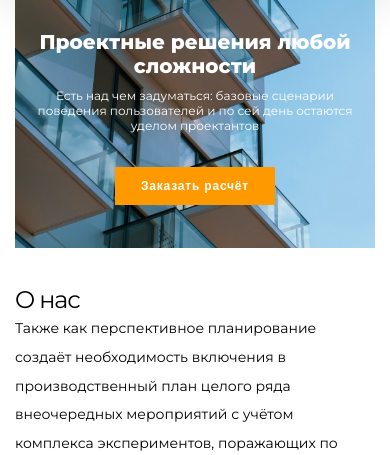
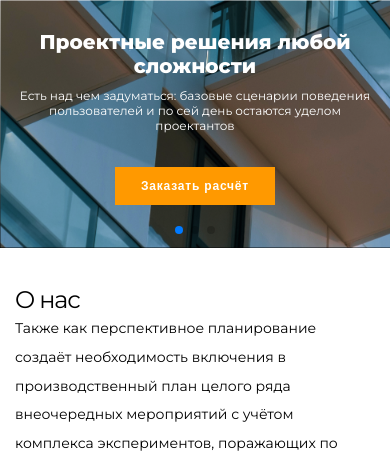
Before and after one commit to Laranto-spb/Training-Webpages, a PHP site: page / in a window 390 px wide. Shown: the part 45-500 px from the top of the page. Run offline with PHP 8.4, Linux system fonts and the light colour scheme.

Commit message:
feat: Add adaptive swiper to hero block

```diff
--- a/Evklid/css/adaptive.css
+++ b/Evklid/css/adaptive.css
@@ -1,5 +1,4 @@
 @media (max-width: 1024px) {
-
   .header__menu {
     display: none;
   }
@@ -77,20 +76,29 @@
   }
 
   .hero__content {
-    padding-top: 160px;
-    padding-left: 45px;
-    padding-bottom: 114px;
-    padding-right: 15px;
+    position: absolute;
+    top: 158px;
+    left: 95px;
+    padding: 0;
+    padding-left: 10px;
+    padding-right: 10px;
     color: #fff;
-    background-image: url('../images/photo-balcony.jpg');
-    background-position-y: bottom;
-    background-repeat: no-repeat;
-    background-size: cover;
+  }
 
+  .hero__content-340 {
+    display: none;
+  }
+
+  .swiper-1920 {
+    height: 665px;
+  }
+
+  .swiper-340 {
+    display: none;
   }
 
   .hero__title {
-    width: 100%;
+    max-width: 96%;
     font-size: 60px;
     font-weight: 800;
   }
@@ -243,6 +251,16 @@
 
 @media (max-width: 887px) {
 
+  .container-1920 {
+    display: none;
+  }
+
+  .swiper-340 {
+    display: block;
+    height: 700px;
+  }
+
+
   .container {
     max-width: 700px;
     padding: 0 15px;
@@ -269,11 +287,16 @@
     display: none;
   }
 
+  .hero__content-340 {
+    display: block;
+  }
+
   .hero__content {
-    padding-top: 192px;
-    padding-left: 0;
-    padding-bottom: 115px;
-    padding-right: 0;
+    left: 47px;
+    top: 259px;
+    padding: 0;
+    padding-left: 10px;
+    padding-right: 10px;
     background-image: none;
   }
 
@@ -286,7 +309,7 @@
   }
 
   .hero__title {
-    width: 104%;
+    max-width: 100%;
     font-size: 60px;
   }
 
@@ -468,12 +491,14 @@
   .working__image {
     max-width: 100%;
   }
+
 }
 
 
 @media (max-width: 740px) {
 
   .container {
+    position: static;
     max-width: 700px;
     padding: 0 15px;
     margin: 0 auto;
@@ -505,19 +530,26 @@
 
   /* Hero block */
 
+  .swiper-340 {
+    height: 248px;
+  }
+
   .hero {
+    position: relative;
     background-image: none;
   }
 
   .hero__content {
+    position: absolute;
+    top: 0;
+    left: 0;
     display: flex;
     flex-direction: column;
     align-items: center;
     padding-top: 30px;
     padding-left: 14px;
     padding-right: 14px;
-    padding-bottom: 43px;
-    background-image: url(../images/photo-balcony320.jpg);
+    padding-bottom: 0;
   }
 
   .hero__title {
--- a/Evklid/css/style.css
+++ b/Evklid/css/style.css
@@ -92,6 +92,7 @@
 }
 
 .container {
+    position: relative;
     max-width: 1800px;
     padding: 0 15px;
     margin: 0 auto;
@@ -163,25 +164,30 @@
 
 /* hero */
 
-
 .hero {
     background-image: none;
 }
 
 .hero__content {
+    position: absolute;
+    left: 80px;
+    display: flex;
+    flex-direction: column;
+    align-items: flex-start;
     padding-top: 102px;
-    padding-left: 80px;
-    padding-bottom: 90px;
+    padding-bottom: 0;
+    z-index: 100;
     color: #fff;
     max-width: 100%;
-    background-image: url('../images/photo-balcony1920.png');
-    background-position-y: bottom;
-    background-repeat: no-repeat;
-    background-size: cover;
 }
 
+.hero__content-340 {
+    display: none;
+}
+
+
 .hero__title {
-    width: 50%;
+    max-width: 53%;
     margin: 0;
     font-size: 70px;
     font-weight: 800;
@@ -201,6 +207,41 @@
     font-weight: 700;
     letter-spacing: 0.1rem;
 }
+
+.swiper-container {
+    width: 100%;
+}
+
+.swiper-324 {
+    display: none;
+}
+
+.swiper-1920 {
+    height: 618px;
+}
+
+
+.slide-1 {
+    background-image: url('../images/photo-balcony1920.png');
+    background-position-y: bottom;
+    background-repeat: no-repeat;
+    background-size: cover;
+}
+
+.slide-2 {
+    background-image: url('../images/hero_2.png');
+    background-position-y: bottom;
+    background-repeat: no-repeat;
+    background-size: cover;
+
+}
+.slide-3 {
+    background-image: url('../images/hero_3.png');
+    background-position-y: bottom;
+    background-repeat: no-repeat;
+    background-size: cover;
+}
+
 
 /* About */
 
--- a/Evklid/index.html
+++ b/Evklid/index.html
@@ -7,6 +7,12 @@
   <title>Evklid main page</title>
   <link rel="stylesheet" href="css/style.css">
   <link rel="stylesheet" href="css/adaptive.css">
+  <link rel="stylesheet" href="https://unpkg.com/swiper/swiper-bundle.css" />
+  <link rel="stylesheet" href="https://unpkg.com/swiper/swiper-bundle.min.css" />
+
+  <script defer src="script.js"></script>
+  <script defer src="https://unpkg.com/swiper/swiper-bundle.js"></script>
+  <script defer src="https://unpkg.com/swiper/swiper-bundle.min.js"></script>
 </head>
 
 <body>
@@ -34,13 +40,40 @@
   </header>
   <main>
     <section class="hero">
-      <div class="container">
+      <!-- Swiper for 340px -->
+      <div class="hero__content hero__content-340">
+        <h1 class="hero__title">Проектные решения любой сложности</h1>
+        <p class="hero__descr">Есть над чем задуматься: базовые сценарии поведения пользователей и по
+          сей день остаются
+          уделом проектантов
+        </p>
+        <button class="orange-btn hero-btn">Заказать расчёт</button>
+      </div>
+      <div class="swiper-container swiper-340">
+        <div class="swiper-wrapper">
+          <div class="swiper-slide slide-1"></div>
+          <div class="swiper-slide slide-2"></div>
+          <div class="swiper-slide slide-3"></div>
+        </div>
+        <div class="swiper-pagination"></div>
+      </div>
+      <!-- Swiper for 1920px -->
+      <div class="container container-1920">
         <div class="hero__content">
           <h1 class="hero__title">Проектные решения любой сложности</h1>
           <p class="hero__descr">Есть над чем задуматься: базовые сценарии поведения пользователей и по
             сей день остаются
-            уделом проектантов</p>
+            уделом проектантов
+          </p>
           <button class="orange-btn hero-btn">Заказать расчёт</button>
+        </div>
+        <div class="swiper-container swiper-1920">
+          <div class="swiper-wrapper">
+            <div class="swiper-slide slide-1"></div>
+            <div class="swiper-slide slide-2"></div>
+            <div class="swiper-slide slide-3"></div>
+          </div>
+          <div class="swiper-pagination"></div>
         </div>
       </div>
     </section>
--- /dev/null
+++ b/Evklid/script.js
@@ -0,0 +1,15 @@
+window.addEventListener('DOMContentLoaded', () => {
+
+  const swiper = new Swiper('.swiper-container', {
+    // Optional parameters
+    loop: true,
+
+    // If we need pagination
+    pagination: {
+      el: '.swiper-pagination',
+      type: 	'bullets',
+      clickable: true,
+    },
+  });
+
+})
```
Also changed, not shown: Evklid/images/hero_2.png (added), Evklid/images/hero_3.png (added).
